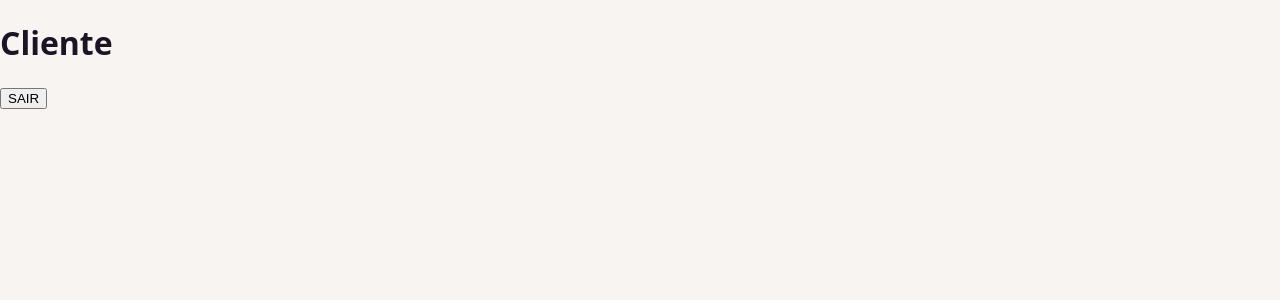
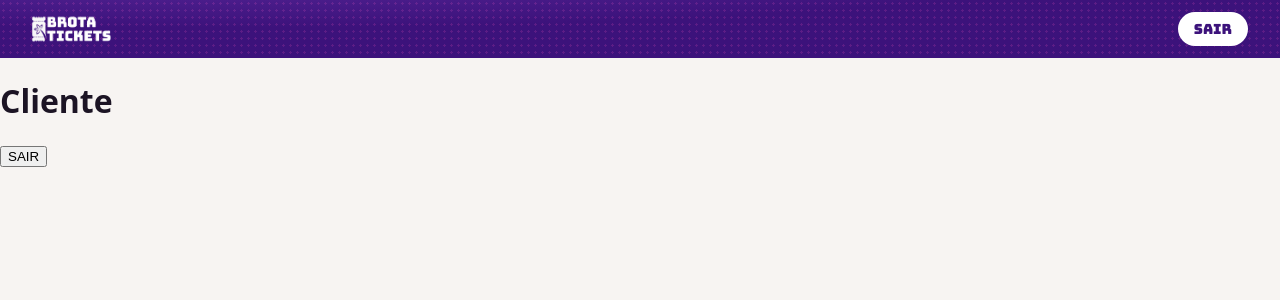
Before and after one commit to yasminsuellen/brota-tickets, a React (Vite) app in the folder client/: page / in a window 1280 px wide. Shown: the top 300 px of the page. Built offline with nearby package versions, Linux system fonts and the light colour scheme; a web font is replaced by a local one.

Commit message:
feat(client): add shared top nav

```diff
--- a/client/src/components/Layout.jsx
+++ b/client/src/components/Layout.jsx
@@ -1,7 +1,17 @@
+import { useLocation } from 'react-router-dom';
+import TopNav from './TopNav';
 import './Layout.css';
 
 function Layout({ children }) {
-    return <div className="app-shell">{children}</div>;
+    const location = useLocation();
+    const showNav = location.pathname !== '/login';
+
+    return (
+        <div className="app-shell">
+            {showNav && <TopNav />}
+            {children}
+        </div>
+    );
 }
 
 export default Layout;
--- /dev/null
+++ b/client/src/components/TopNav.css
@@ -0,0 +1,61 @@
+.topnav {
+    position: relative;
+    display: flex;
+    align-items: center;
+    justify-content: space-between;
+    padding: var(--space-3) var(--space-6);
+    background: radial-gradient(120% 180% at 15% -60%, var(--color-accent) 0%, var(--color-dark) 60%);
+    overflow: hidden;
+}
+
+.topnav-glow {
+    position: absolute;
+    inset: 0;
+    background-image: radial-gradient(circle, var(--color-accent-2) 1px, transparent 1.3px);
+    background-size: 7px 7px;
+    opacity: 0.18;
+    mix-blend-mode: screen;
+    pointer-events: none;
+}
+
+.topnav-brand {
+    position: relative;
+    display: flex;
+    align-items: center;
+}
+
+.topnav-brand img {
+    height: 32px;
+    width: auto;
+}
+
+.topnav-links {
+    position: relative;
+    display: flex;
+    gap: var(--space-5);
+    flex: 1;
+    justify-content: center;
+}
+
+.topnav-links a {
+    font-family: var(--font-body);
+    font-weight: 700;
+    font-size: var(--text-sm);
+    text-transform: uppercase;
+    color: var(--color-surface);
+    text-decoration: none;
+    letter-spacing: 0.03em;
+}
+
+.topnav button {
+    position: relative;
+    font-family: var(--font-display);
+    text-transform: uppercase;
+    font-size: var(--text-sm);
+    color: var(--color-dark);
+    background: var(--color-surface);
+    border: none;
+    border-radius: 999px;
+    padding: var(--space-2) var(--space-4);
+    cursor: pointer;
+}
--- /dev/null
+++ b/client/src/components/TopNav.jsx
@@ -0,0 +1,39 @@
+import { Link } from 'react-router-dom';
+import { useAuth } from '../context/AuthContext';
+import LogoutButton from './LogoutButton';
+import logoImage from '../assets/logo.png';
+import './TopNav.css';
+
+const NAV_LINKS = {
+  CLIENTE: [
+    { label: 'Descobrir', to: '/' },
+    { label: 'Ingressos', to: '/meus-ingressos' },
+  ],
+  ORGANIZADOR: [
+    { label: 'Painel', to: '/organizador' },
+    { label: 'Catálogo', to: '/organizador/catalogo' },
+  ],
+  PORTARIA: [],
+};
+
+function TopNav() {
+  const { user } = useAuth();
+  const links = user ? NAV_LINKS[user.role] || [] : [];
+
+  return (
+    <header className="topnav">
+      <div className="topnav-glow"></div>
+      <Link to="/" className="topnav-brand">
+        <img src={logoImage} alt="Brota Tickets" />
+      </Link>
+      <nav className="topnav-links">
+        {links.map((link) => (
+          <Link key={link.to} to={link.to}>{link.label}</Link>
+        ))}
+      </nav>
+      <LogoutButton />
+    </header>
+  );
+}
+
+export default TopNav;
```
